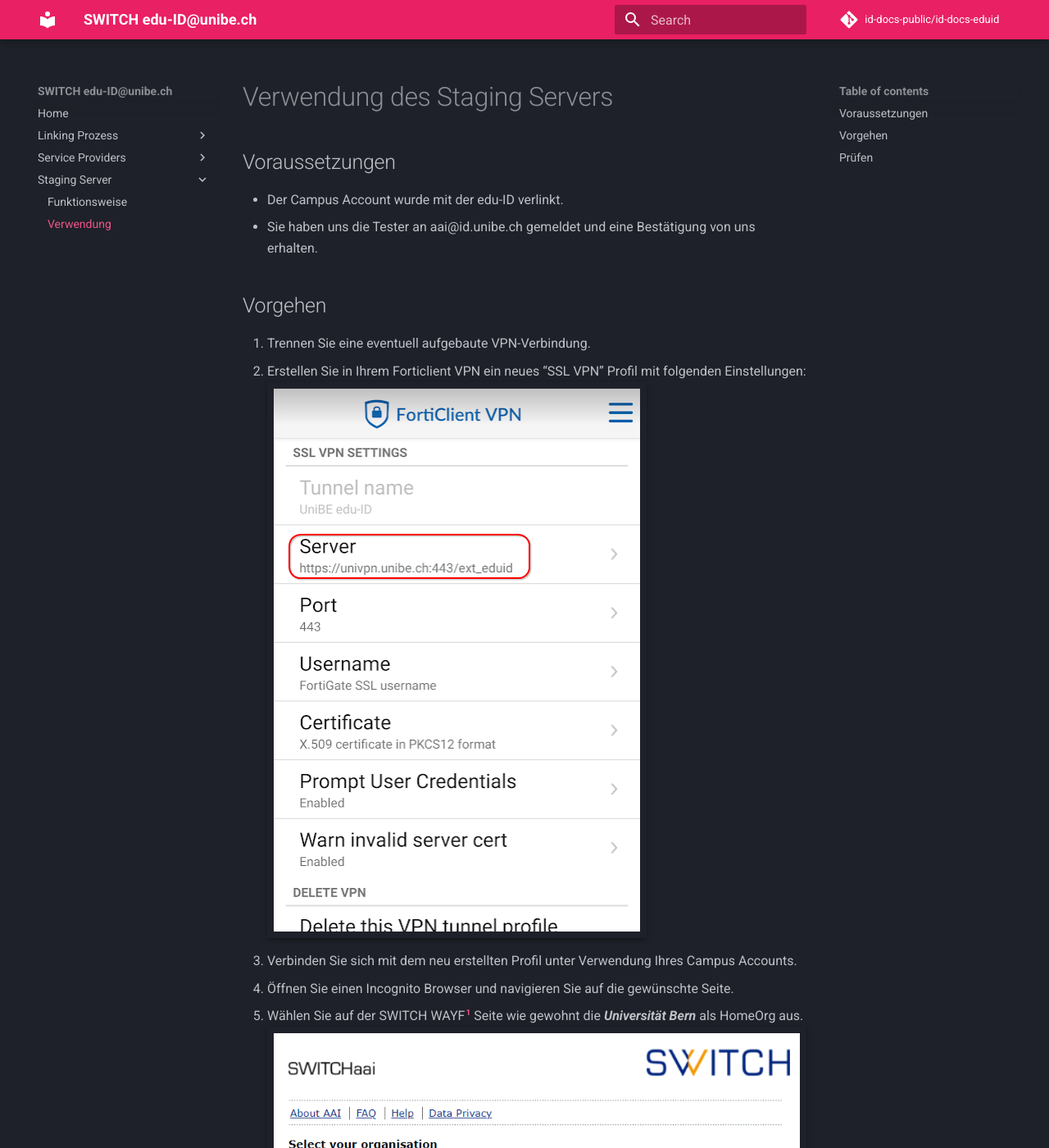
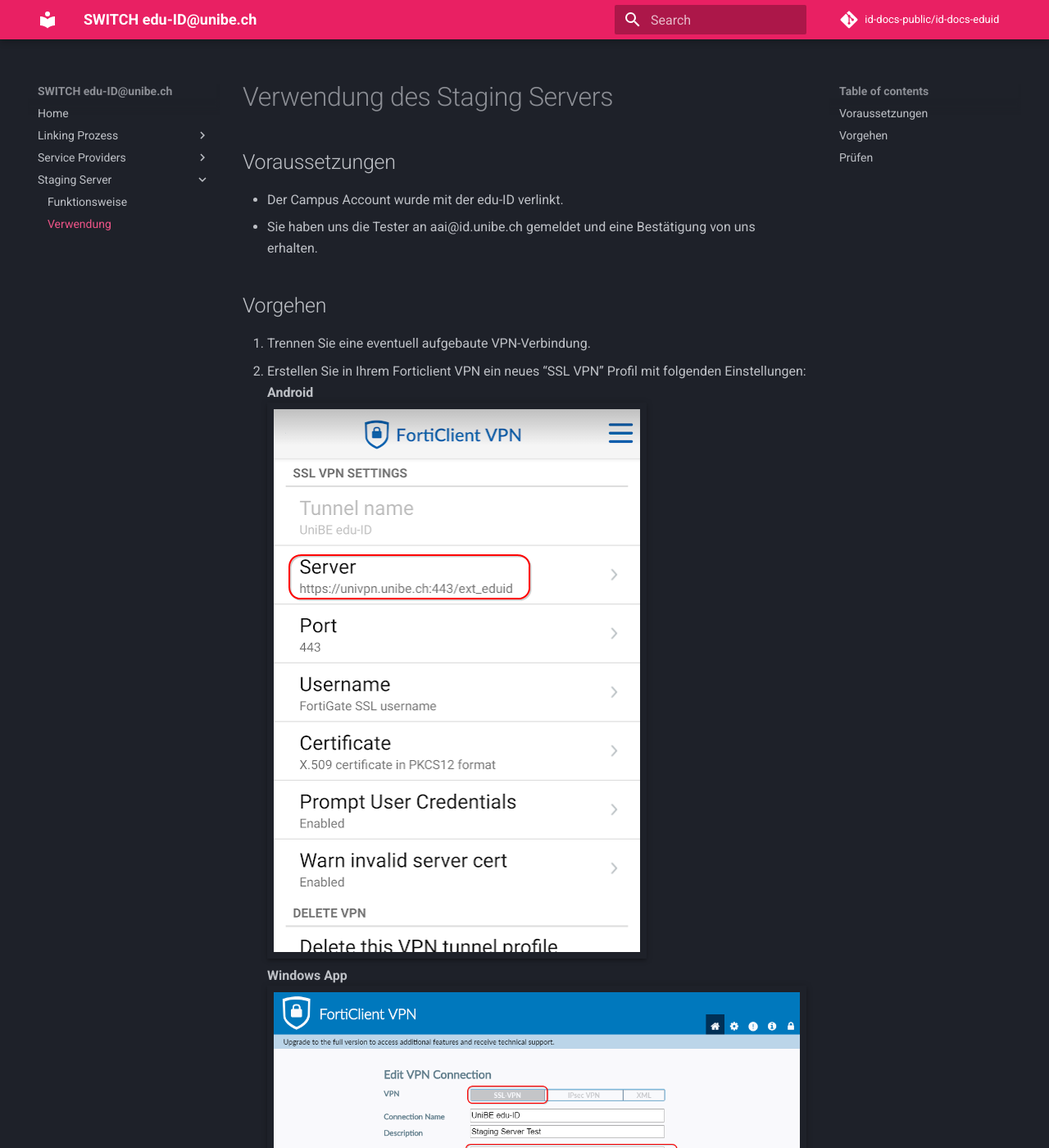
Before and after one commit to idci-unibe-ch/docs-eduid, an MkDocs documentation site: the page built from docs/staging-server/how-to-use.md, in a window 1280 px wide and 1400 px high. Shown: the whole window at 82% size. Built offline with MkDocs 1.6.1 and Material for MkDocs 9.7.7, drawn with Linux system fonts in a browser that asks for light colours.

Commit message:
(story): Updated staging server doc

```diff
--- a/docs/staging-server/how-to-use.md
+++ b/docs/staging-server/how-to-use.md
@@ -9,11 +9,14 @@
 
 1. Trennen Sie eine eventuell aufgebaute VPN-Verbindung.
 2. Erstellen Sie in Ihrem Forticlient VPN ein neues "SSL VPN" Profil mit folgenden Einstellungen:
+**Android**
 ![VPN Profil Android](./img/vpn_profile_android.png)
+**Windows App**
+![VPN Profil Windows](./img/vpn_profile_win.png)
 3. Verbinden Sie sich mit dem neu erstellten Profil unter Verwendung Ihres Campus Accounts.
 4. Öffnen Sie einen Incognito Browser und navigieren Sie auf die gewünschte Seite.
 5. Wählen Sie auf der SWITCH WAYF[^1] Seite wie gewohnt die ***Universität Bern*** als HomeOrg aus.
-![VPN Profil Android](./img/aai_wayf.png)
+![SWITCH WAYF](./img/aai_wayf.png)
 6. Sie werden nun für die Anmeldung auf den Staging Server umgeleitet.
 7. Melden Sie sich mit Ihrer SWITCH edu-ID an.
 Sollten Sie mehrere Affiliations[^2] mit Ihrer edu-ID verknüpft haben, wird Ihnen der Affiliation Chooser angezeigt in welchem Sie die gewünschte Rolle auswählen können.
```
Also changed, not shown: docs/staging-server/img/vpn_profile_win.png.
